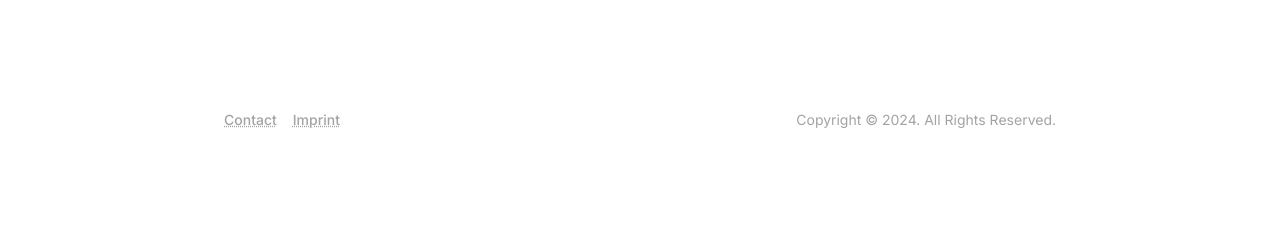
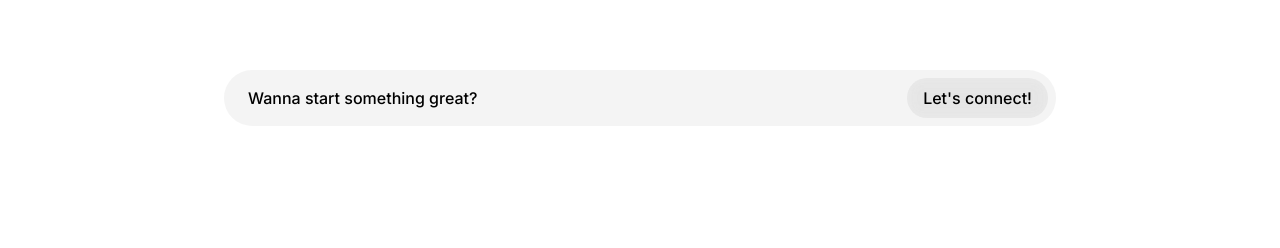
Before and after one commit to baeni/bsaa-ui, a Next.js app: page / in a window 1280 px wide. Shown: the part 1173-1421 px from the top of the page. Before the commit the page ends 1343 px from the top, so only its background shows below. Built offline with nearby package versions, Linux system fonts and the light colour scheme; no server answers.

Commit message:
Add Contact section

```diff
--- a/app/(routes)/page.tsx
+++ b/app/(routes)/page.tsx
@@ -20,6 +20,14 @@ export default function Home() {
                     <PostList />
                 </div>
             </section>
+
+            {/* Contact */}
+            <section className="pb-20">
+                <div className="flex justify-between items-center p-2 pl-6 bg-neutral-300 bg-opacity-25 backdrop-blur rounded-full">
+                    <p className="font-medium">Wanna start something great?</p>
+                    <a className="px-4 py-2 bg-neutral-300 bg-opacity-25 backdrop-blur rounded-full font-medium" href="mailto:baeni.saa@gmail.com">Let&apos;s connect!</a>
+                </div>
+            </section>
         </div>
     );
 }
```
